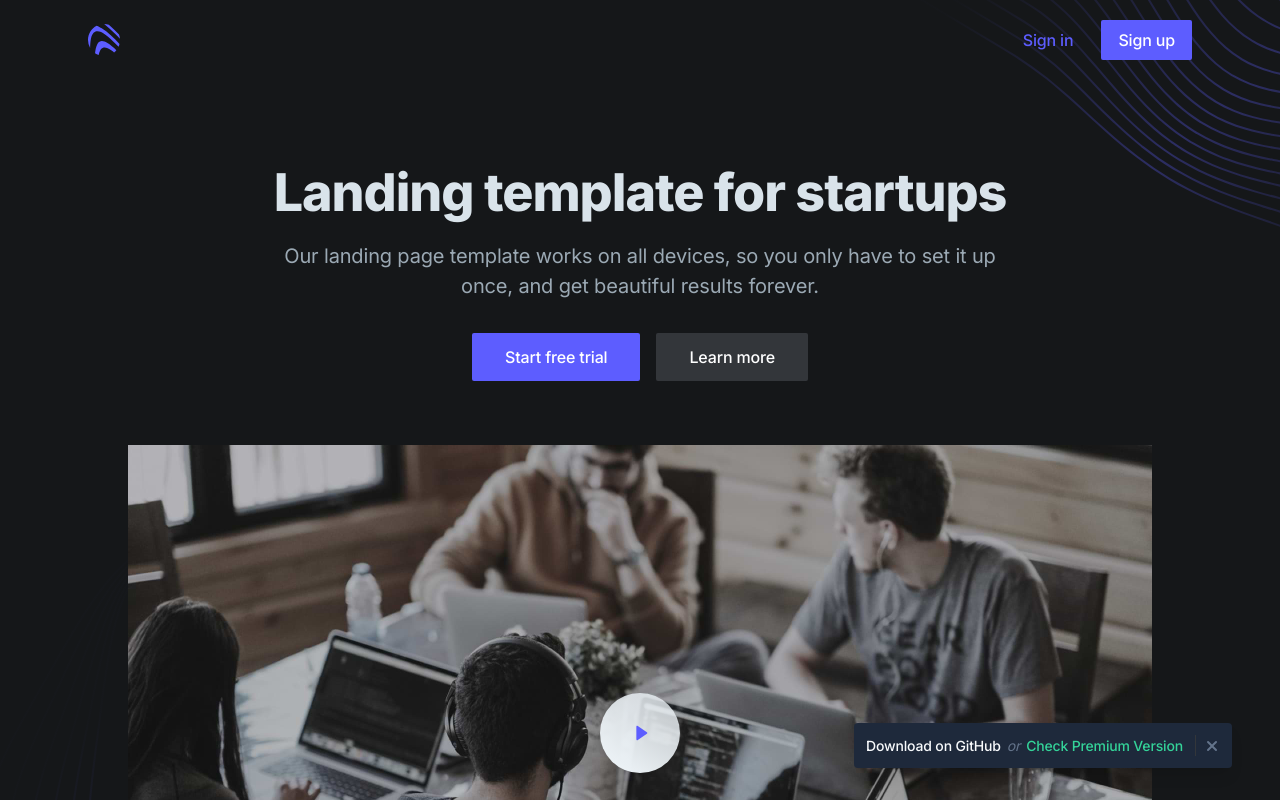
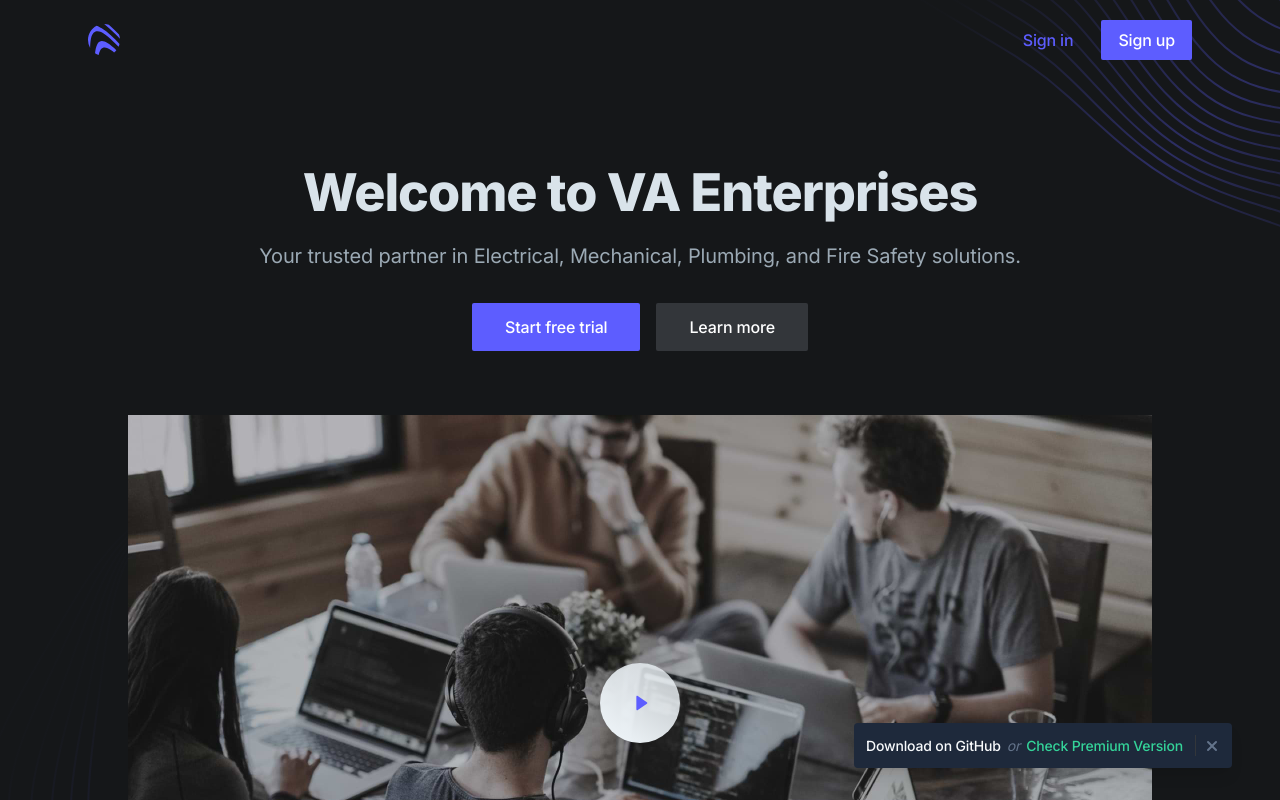
Before and after one commit to vaenterprisesin/vaenterprises, a Next.js app: page / in a window 1280 px wide. Shown: the top 800 px of the page. Built offline with nearby package versions, Linux system fonts and the light colour scheme.

Commit message:
Updated hero.tsx

```diff
--- a/components/hero.tsx
+++ b/components/hero.tsx
@@ -24,8 +24,8 @@ export default function Hero() {
 
           {/* Section header */}
           <div className="max-w-3xl mx-auto text-center pb-12 md:pb-16">
-            <h1 className="h1 mb-4" data-aos="fade-up">Landing template for startups</h1>
-            <p className="text-xl text-gray-400 mb-8" data-aos="fade-up" data-aos-delay="200">Our landing page template works on all devices, so you only have to set it up once, and get beautiful results forever.</p>
+            <h1 className="h1 mb-4" data-aos="fade-up">Welcome to VA Enterprises</h1>
+            <p className="text-xl text-gray-400 mb-8" data-aos="fade-up" data-aos-delay="200">Your trusted partner in Electrical, Mechanical, Plumbing, and Fire Safety solutions.</p>
             <div className="max-w-xs mx-auto sm:max-w-none sm:flex sm:justify-center">
               <div data-aos="fade-up" data-aos-delay="400">
                 <a className="btn text-white bg-purple-600 hover:bg-purple-700 w-full mb-4 sm:w-auto sm:mb-0" href="#0">Start free trial</a>
```
